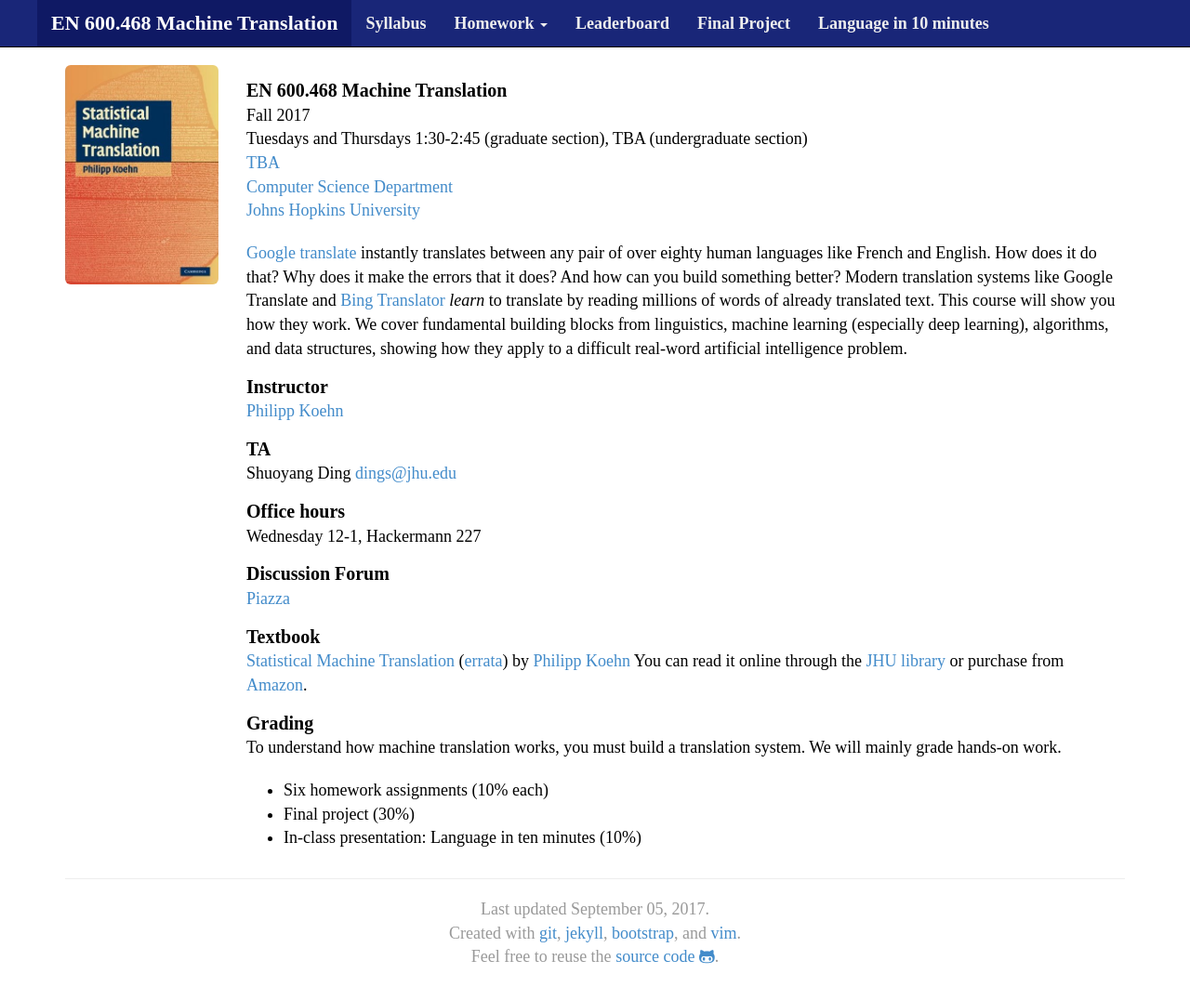
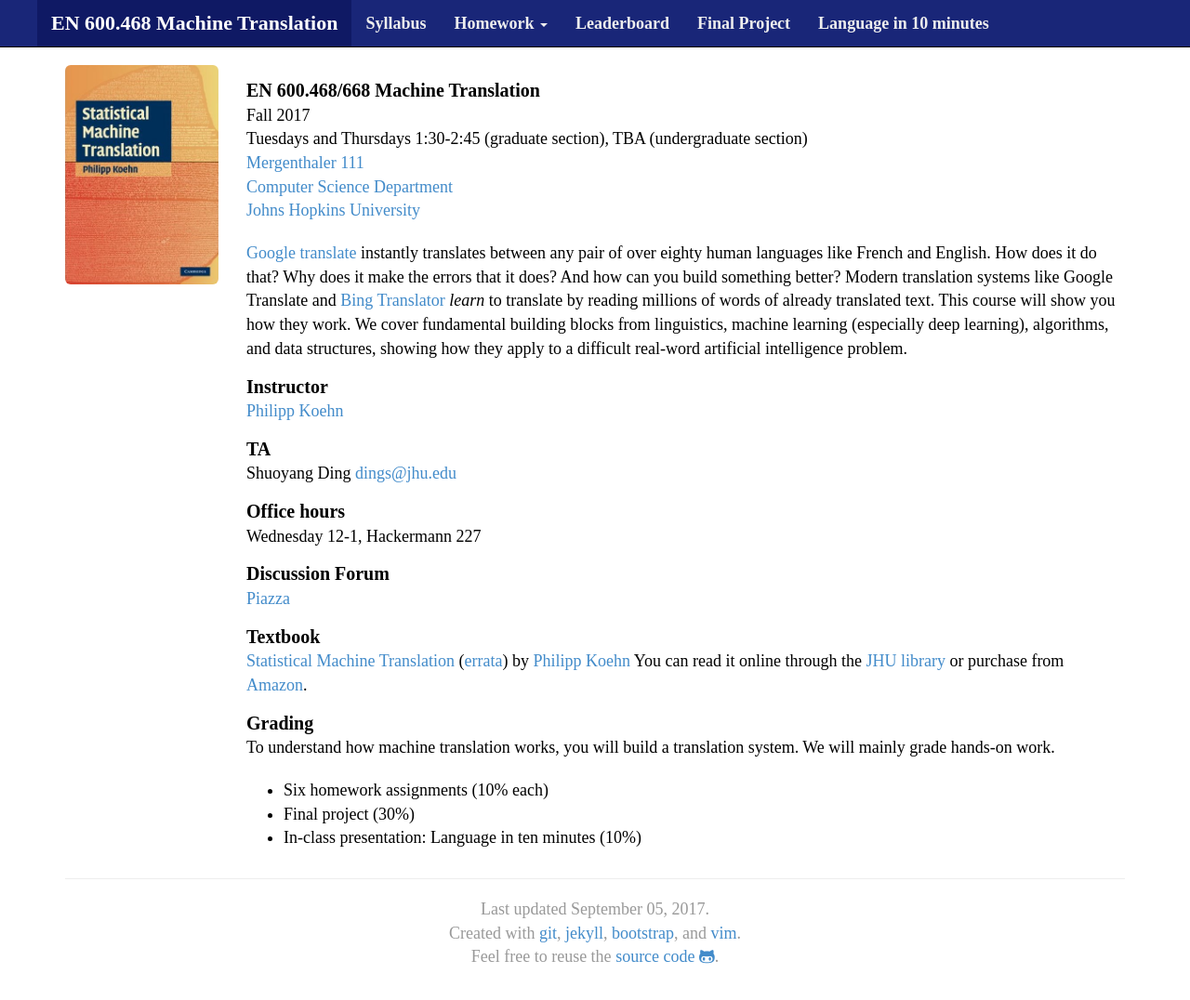
Before and after one commit to mt-class/jhu, a Jekyll site: the page built from index.md, in a window 1280 px wide and 1095 px high. Shown: the top 1076 px of the window at 93% size. Built offline with Jekyll 4.4.1, drawn with Linux system fonts in a browser that asks for light colours; nearby versions of some CDN libraries; some web fonts are replaced.

Commit message:
Update index.md

```diff
--- a/index.md
+++ b/index.md
@@ -6,10 +6,10 @@ title: Statistical Machine Translation
 active_tab: main_page
 ---
 
-EN 600.468 Machine Translation
+EN 600.468/668 Machine Translation
 : Fall 2017
 : Tuesdays and Thursdays 1:30-2:45 (graduate section), TBA (undergraduate section)
-: [TBA](http://webapps.jhu.edu/jhuniverse/information_about_hopkins/visitor_information/how_to_get_here/homewood_campus/pdf/homewood_campus_map.pdf)
+: [Mergenthaler	111](http://webapps.jhu.edu/jhuniverse/information_about_hopkins/visitor_information/how_to_get_here/homewood_campus/pdf/homewood_campus_map.pdf)
 : [Computer Science Department](http://www.cs.jhu.edu/)
 : [Johns Hopkins University](http://www.jhu.edu/)
 
@@ -46,7 +46,7 @@ You can read it online through the <a href="https://catalyst.library.jhu.edu/cat
 purchase from <a href="http://www.amazon.com/Statistical-Machine-Translation-Philipp-Koehn/dp/0521874157">Amazon</a>.
 
 Grading
-: To understand how machine translation works, you must build a translation system.
+: To understand how machine translation works, you will build a translation system.
 We will mainly grade hands-on work.
 
 * Six homework assignments (10% each)
```
